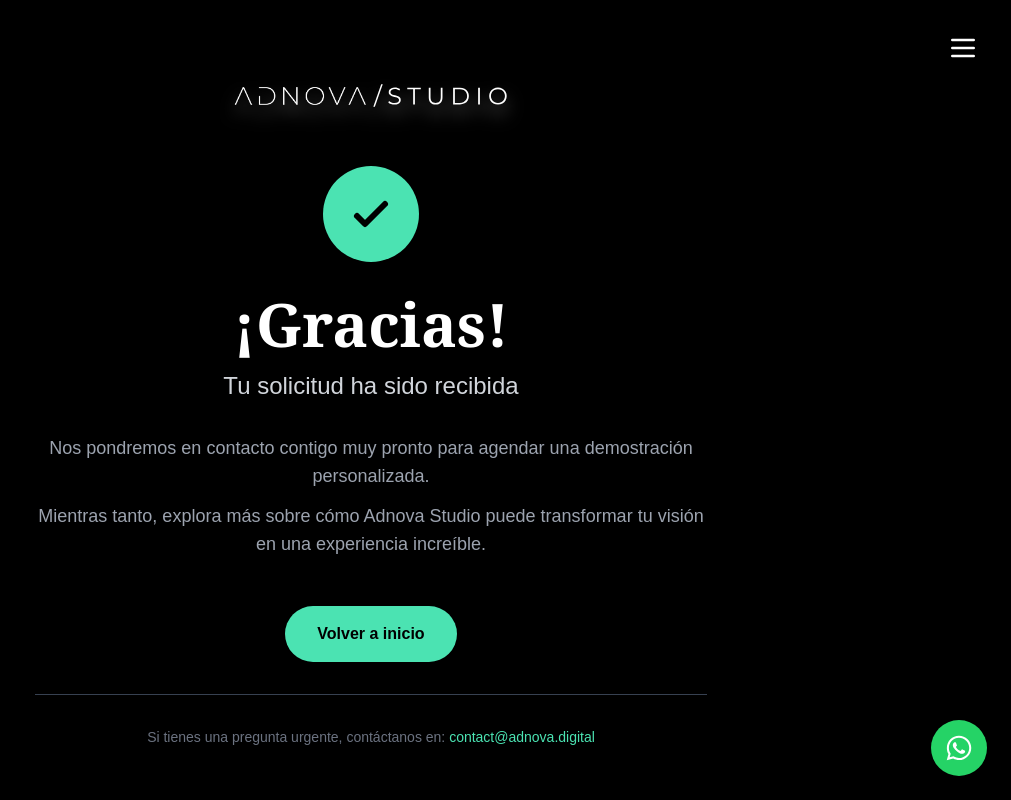
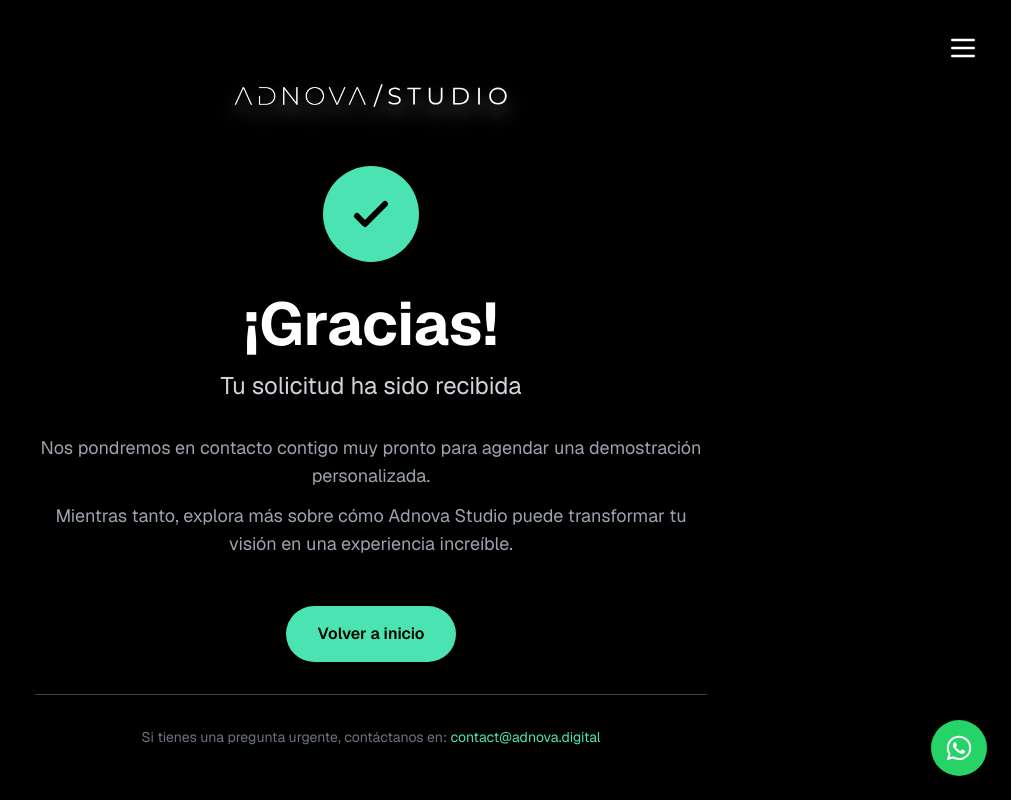
Before and after one commit to algorithmicsanti/studio-landing, a Next.js app: page /thank-you in a window 1280 px wide. Shown: the whole page, without its empty margins (269-1280 px from the left). Built offline with nearby package versions, Linux system fonts and the light colour scheme.

Commit message:
cambios de font

```diff
--- a/src/app/globals.css
+++ b/src/app/globals.css
@@ -18,7 +18,7 @@
 body {
   color: var(--foreground);
   background: var(--background);
-  font-family: Arial, Helvetica, sans-serif;
+  font-family: var(--font-geist-sans), Arial, Helvetica, sans-serif;
 }
 
 /* Menu font: use the same font as site headings (Geist Sans variable) */
--- a/src/app/thank-you/page.tsx
+++ b/src/app/thank-you/page.tsx
@@ -26,7 +26,7 @@
 
         {/* Heading principal */}
         <div className="space-y-4">
-          <h1 className="text-5xl md:text-6xl font-bold font-georgia">
+          <h1 className="text-5xl md:text-6xl font-bold menu-font">
             ¡Gracias!
           </h1>
           <p className="text-xl md:text-2xl text-gray-300">
--- a/src/components/whatsapp-widget.tsx
+++ b/src/components/whatsapp-widget.tsx
@@ -20,7 +20,7 @@
     >
       {/* Tooltip */}
       <div
-        className={`absolute right-16 bg-[#25D366] text-white px-4 py-2 rounded-lg font-georgia text-sm whitespace-nowrap transition-opacity duration-300 ${
+        className={`absolute right-16 bg-[#25D366] text-white px-4 py-2 rounded-lg menu-font text-sm whitespace-nowrap transition-opacity duration-300 ${
           isHovered ? 'opacity-100' : 'opacity-0 pointer-events-none'
         }`}
       >
```
